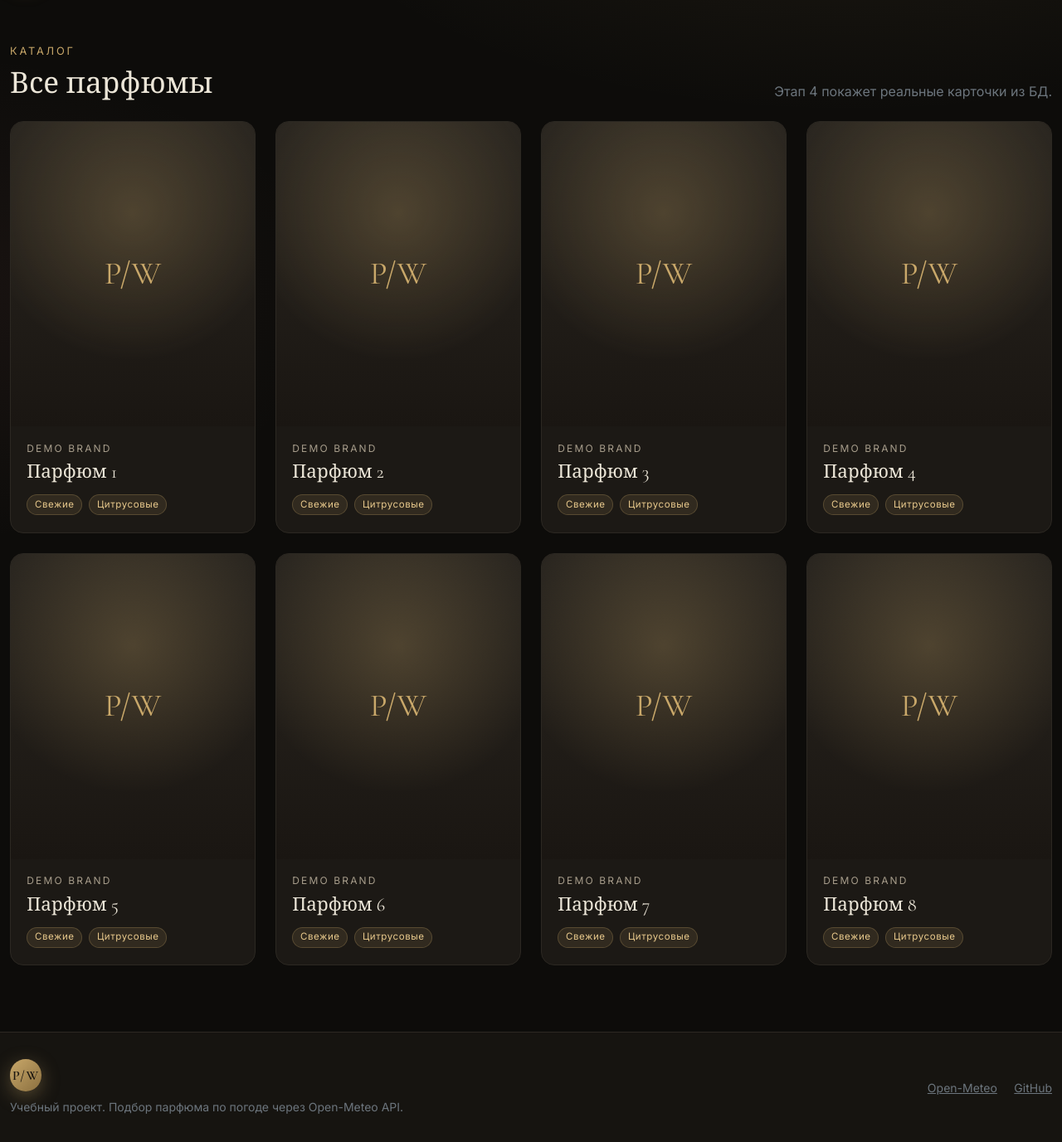
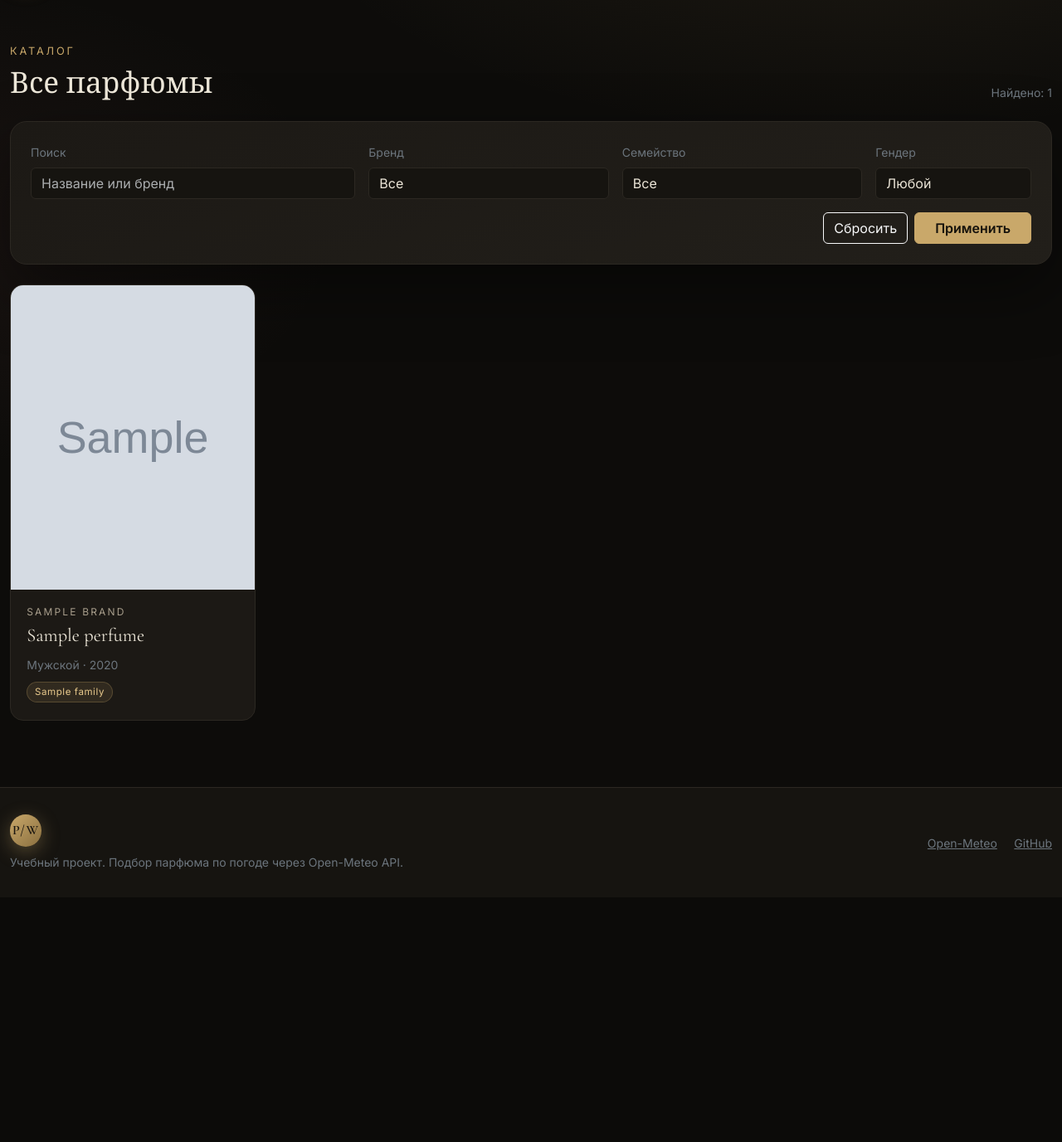
Before and after one commit to szyisx/perfume-weather, a Django app: page /perfumes/ in a window 1280 px wide. Shown: the part 77-1454 px from the top of the page at 83% size. After the commit the page ends 1125 px from the top, so only its background shows below. Run offline with Django 5.2, Linux system fonts and the light colour scheme; tables that the repository leaves empty hold one stand-in row (values such as "Sample post"); grey boxes marked "Sample" are stand-in pictures.

Commit message:
feat(stage 4): CBV ListView and DetailView with real data
- PerfumeListView: pagination (12/page), filters (q, brand, family, gender)
- PerfumeDetailView: with prefetch_related for families/notes
- perfume_list.html: search/filter form + grid + pagination
- perfume_detail.html: image, attrs, families, regrouped notes pyramid
- Uses select_related and prefetch_related to avoid N+1 queries
- 404 on missing perfume

```diff
--- a/catalog/urls.py
+++ b/catalog/urls.py
@@ -3,7 +3,7 @@ from django.urls import path
 from . import views
 
 urlpatterns = [
-    path("perfumes/", views.perfume_list_stub, name="perfume_list"),
-    path("perfumes/<int:pk>/", views.perfume_detail_stub, name="perfume_detail"),
+    path("perfumes/", views.PerfumeListView.as_view(), name="perfume_list"),
+    path("perfumes/<int:pk>/", views.PerfumeDetailView.as_view(), name="perfume_detail"),
     path("collection/", views.collection_list_stub, name="collection_list"),
 ]
--- a/catalog/views.py
+++ b/catalog/views.py
@@ -1,13 +1,76 @@
-from django.shortcuts import render
+from django.db.models import Q
+from django.views.generic import DetailView, ListView
+
+from .models import Brand, Family, Perfume
 
 
-def perfume_list_stub(request):
-    return render(request, "catalog/perfume_list.html")
+class PerfumeListView(ListView):
+    """Каталог парфюмов с фильтрами и пагинацией."""
+
+    model = Perfume
+    template_name = "catalog/perfume_list.html"
+    context_object_name = "perfumes"
+    paginate_by = 12
+
+    def get_queryset(self):
+        qs = (
+            Perfume.objects.select_related("brand")
+            .prefetch_related("families", "notes")
+        )
+
+        params = self.request.GET
+
+        q = params.get("q", "").strip()
+        if q:
+            qs = qs.filter(
+                Q(name__icontains=q)
+                | Q(brand__name__icontains=q)
+                | Q(description__icontains=q)
+            )
+
+        brand = params.get("brand")
+        if brand:
+            qs = qs.filter(brand_id=brand)
+
+        family = params.get("family")
+        if family:
+            qs = qs.filter(families__id=family)
+
+        gender = params.get("gender")
+        if gender in {choice.value for choice in Perfume.Gender}:
+            qs = qs.filter(gender=gender)
+
+        return qs.distinct()
+
+    def get_context_data(self, **kwargs):
+        ctx = super().get_context_data(**kwargs)
+        ctx["brands"] = Brand.objects.order_by("name")
+        ctx["families"] = Family.objects.order_by("name")
+        ctx["genders"] = Perfume.Gender.choices
+        ctx["selected"] = {
+            "q": self.request.GET.get("q", ""),
+            "brand": self.request.GET.get("brand", ""),
+            "family": self.request.GET.get("family", ""),
+            "gender": self.request.GET.get("gender", ""),
+        }
+        return ctx
 
 
-def perfume_detail_stub(request, pk):
-    return render(request, "catalog/perfume_detail.html", {"pk": pk})
+class PerfumeDetailView(DetailView):
+    model = Perfume
+    template_name = "catalog/perfume_detail.html"
+    context_object_name = "perfume"
+
+    def get_queryset(self):
+        return (
+            Perfume.objects.select_related("brand", "brand__country")
+            .prefetch_related("families", "notes")
+        )
 
 
 def collection_list_stub(request):
+    """Заглушка коллекции (заполнится на этапе 5/6)."""
+
+    from django.shortcuts import render
+
     return render(request, "collection/list.html")
--- a/templates/catalog/perfume_list.html
+++ b/templates/catalog/perfume_list.html
@@ -8,23 +8,104 @@
       <span class="pw-section-eyebrow">Каталог</span>
       <h1 class="pw-section-title mt-2 mb-0">Все парфюмы</h1>
     </div>
-    <p class="text-secondary mb-0">Этап 4 покажет реальные карточки из БД.</p>
+    <div class="text-secondary small">
+      Найдено: {{ paginator.count }}
+    </div>
   </div>
 
-  <div class="row g-4">
-    {% for i in "12345678" %}
-      <div class="col-6 col-md-4 col-lg-3">
-        <div class="pw-card h-100">
-          <div class="pw-card-image">P/W</div>
-          <div class="pw-card-body">
-            <div class="pw-card-brand">Demo Brand</div>
-            <div class="pw-card-name">Парфюм {{ forloop.counter }}</div>
-            <span class="pw-chip">Свежие</span>
-            <span class="pw-chip">Цитрусовые</span>
-          </div>
+  <form method="get" class="pw-hero-card p-3 p-md-4 mb-4">
+    <div class="row g-3 align-items-end">
+      <div class="col-12 col-md-4">
+        <label class="form-label small text-secondary">Поиск</label>
+        <input type="text" name="q" value="{{ selected.q }}" class="form-control" placeholder="Название или бренд">
+      </div>
+      <div class="col-6 col-md-3">
+        <label class="form-label small text-secondary">Бренд</label>
+        <select name="brand" class="form-select">
+          <option value="">Все</option>
+          {% for b in brands %}
+            <option value="{{ b.id }}" {% if selected.brand == b.id|stringformat:"s" %}selected{% endif %}>{{ b.name }}</option>
+          {% endfor %}
+        </select>
+      </div>
+      <div class="col-6 col-md-3">
+        <label class="form-label small text-secondary">Семейство</label>
+        <select name="family" class="form-select">
+          <option value="">Все</option>
+          {% for f in families %}
+            <option value="{{ f.id }}" {% if selected.family == f.id|stringformat:"s" %}selected{% endif %}>{{ f.name }}</option>
+          {% endfor %}
+        </select>
+      </div>
+      <div class="col-6 col-md-2">
+        <label class="form-label small text-secondary">Гендер</label>
+        <select name="gender" class="form-select">
+          <option value="">Любой</option>
+          {% for value, label in genders %}
+            <option value="{{ value }}" {% if selected.gender == value %}selected{% endif %}>{{ label }}</option>
+          {% endfor %}
+        </select>
+      </div>
+      <div class="col-6 col-md-12 d-flex justify-content-end gap-2">
+        <a href="{% url 'perfume_list' %}" class="btn btn-outline-light">Сбросить</a>
+        <button type="submit" class="btn pw-btn-accent px-4">Применить</button>
+      </div>
+    </div>
+  </form>
+
+  {% if perfumes %}
+    <div class="row g-4">
+      {% for perfume in perfumes %}
+        <div class="col-6 col-md-4 col-lg-3">
+          <a href="{% url 'perfume_detail' perfume.pk %}" class="text-decoration-none">
+            <div class="pw-card h-100">
+              <div class="pw-card-image">
+                {% if perfume.image %}
+                  <img src="{{ perfume.image.url }}" alt="{{ perfume.name }}">
+                {% else %}
+                  P/W
+                {% endif %}
+              </div>
+              <div class="pw-card-body">
+                <div class="pw-card-brand">{{ perfume.brand.name }}</div>
+                <div class="pw-card-name">{{ perfume.name }}</div>
+                <div class="text-secondary small mb-2">
+                  {{ perfume.get_gender_display }}{% if perfume.year %} · {{ perfume.year }}{% endif %}
+                </div>
+                {% for f in perfume.families.all|slice:":3" %}
+                  <span class="pw-chip">{{ f.name }}</span>
+                {% endfor %}
+              </div>
+            </div>
+          </a>
         </div>
-      </div>
-    {% endfor %}
-  </div>
+      {% endfor %}
+    </div>
+
+    {% if is_paginated %}
+      <nav class="mt-5">
+        <ul class="pagination justify-content-center">
+          {% if page_obj.has_previous %}
+            <li class="page-item"><a class="page-link" href="?page={{ page_obj.previous_page_number }}">‹</a></li>
+          {% endif %}
+          {% for num in paginator.page_range %}
+            <li class="page-item {% if num == page_obj.number %}active{% endif %}">
+              <a class="page-link" href="?page={{ num }}">{{ num }}</a>
+            </li>
+          {% endfor %}
+          {% if page_obj.has_next %}
+            <li class="page-item"><a class="page-link" href="?page={{ page_obj.next_page_number }}">›</a></li>
+          {% endif %}
+        </ul>
+      </nav>
+    {% endif %}
+  {% else %}
+    <div class="pw-hero-card text-center py-5">
+      <i class="bi bi-search fs-1 text-secondary"></i>
+      <h3 class="mt-3" style="font-family: var(--pw-font-display);">Ничего не найдено</h3>
+      <p class="text-secondary">Попробуйте сбросить фильтры.</p>
+      <a href="{% url 'perfume_list' %}" class="btn pw-btn-accent px-4">Сбросить</a>
+    </div>
+  {% endif %}
 </section>
 {% endblock %}
```
Also changed, not shown: templates/catalog/perfume_detail.html (+47 -16 lines), README.md.
